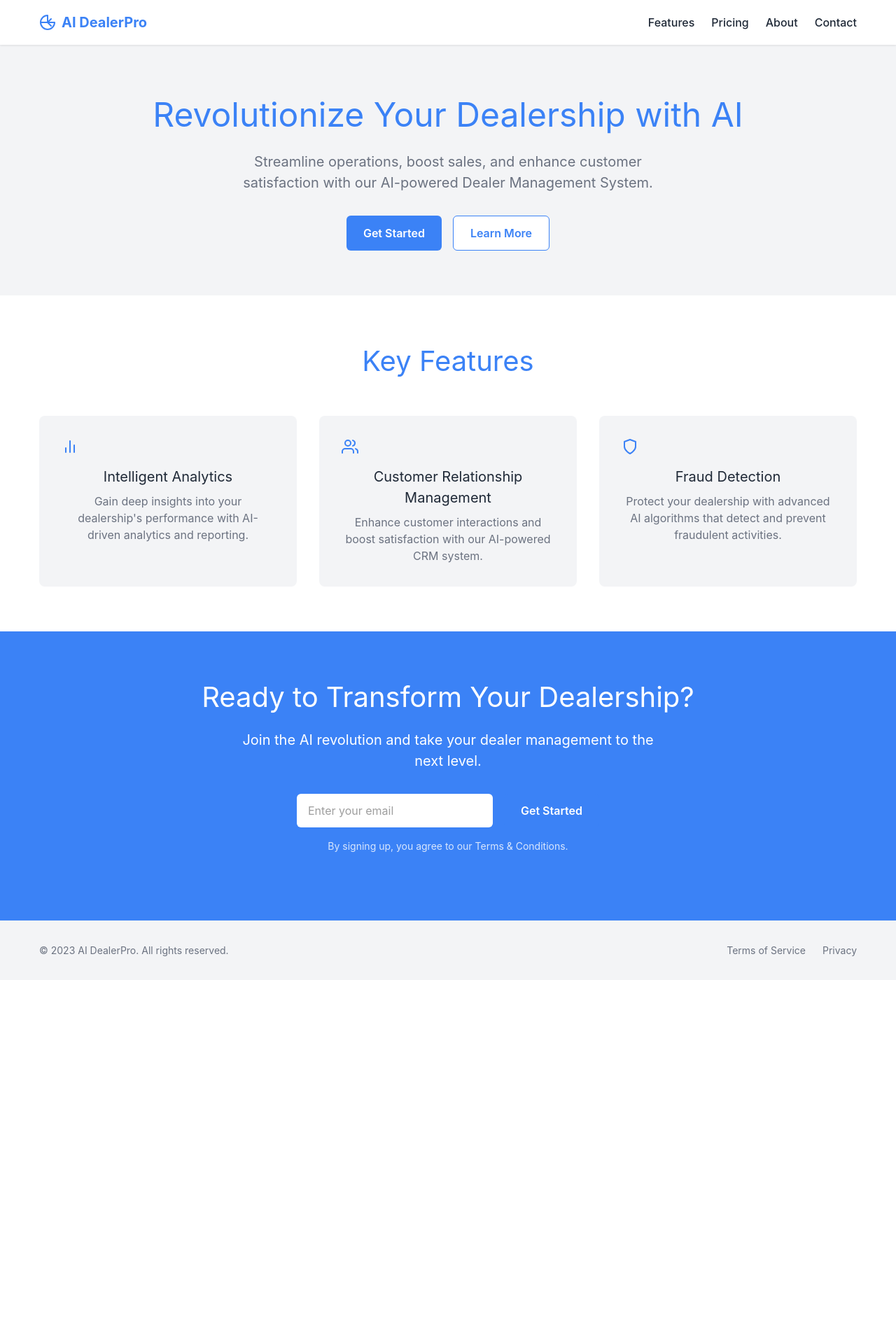
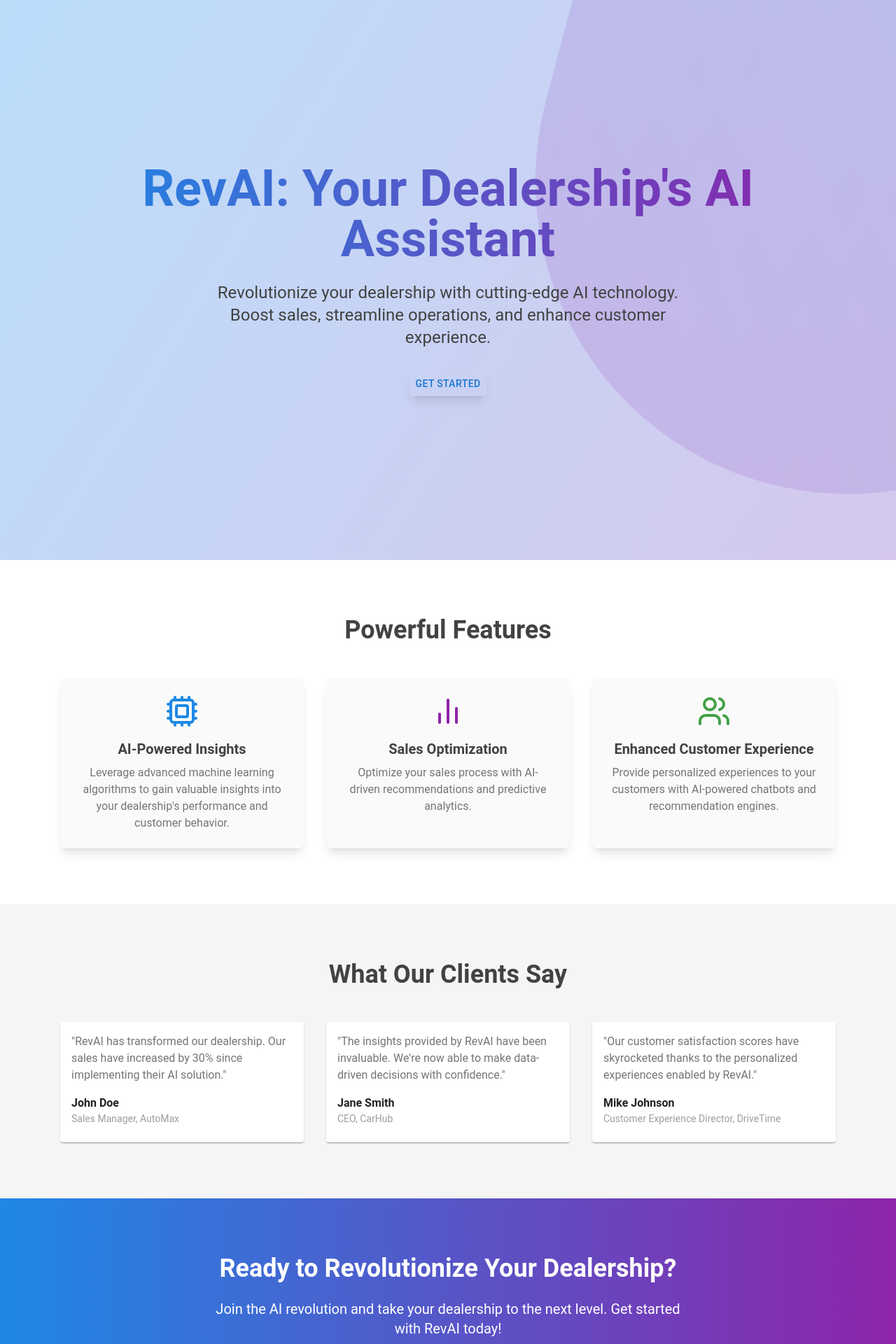
Before and after one commit to andersonasprilla/DealerServiceXpert-V2, a React (Vite) app in the folder client/: page / in a window 1280 px wide. Shown: the top 1920 px of the page at 70% size. Before the commit the page ends 1400 px from the top, so only its background shows below. Built offline with nearby package versions, Linux system fonts and the light colour scheme.

Commit message:
landingpage

```diff
--- a/client/package.json
+++ b/client/package.json
@@ -30,6 +30,7 @@
     "npm": "^10.8.0",
     "react": "^18.2.0",
     "react-dom": "^18.2.0",
+    "react-intersection-observer": "^9.15.0",
     "react-redux": "^9.1.2",
     "react-svg": "^16.1.34",
     "redux": "^5.0.1",
--- a/client/src/App.jsx
+++ b/client/src/App.jsx
@@ -44,26 +44,50 @@
 
 // export default App;
 
-import React from 'react';
-import Header from './components/Header';
-import Hero from './components/Hero';
-import Features from './components/Features';
-import CTA from './components/CTA';
-import Footer from './components/Footer';
-import './App.css';
+// import React from 'react';
+// import Header from './components/Header';
+// import Hero from './components/Hero';
+// import Features from './components/Features';
+// import CTA from './components/CTA';
+// import Footer from './components/Footer';
+// import './App.css';
 
-function App() {
+// function App() {
+//   return (
+//     <div className="App">
+//       <Header />
+//       <main>
+//         <Hero />
+//         <Features />
+//         <CTA />
+//       </main>
+//       <Footer />
+//     </div>
+//   );
+// }
+
+// export default App;
+
+
+
+import { motion } from 'framer-motion'
+import Hero from './components/Hero'
+import Features from './components/Features'
+import Testimonials from './components/Testimonials'
+import CTA from './components/CTA'
+
+export default function App() {
   return (
-    <div className="App">
-      <Header />
-      <main>
-        <Hero />
-        <Features />
-        <CTA />
-      </main>
-      <Footer />
-    </div>
-  );
+    <motion.div
+      initial={{ opacity: 0 }}
+      animate={{ opacity: 1 }}
+      transition={{ duration: 0.5 }}
+      className="min-h-screen bg-gradient-to-br from-blue-100 to-purple-100 text-gray-800"
+    >
+      <Hero />
+      <Features />
+      <Testimonials />
+      <CTA />
+    </motion.div>
+  )
 }
-
-export default App;
--- a/client/src/components/CTA.jsx
+++ b/client/src/components/CTA.jsx
@@ -1,17 +1,39 @@
-function CTA() {
-    return (
-      <section className="cta">
-        <div className="container">
-          <h2>Ready to Transform Your Dealership?</h2>
-          <p>Join the AI revolution and take your dealer management to the next level.</p>
-          <form className="cta-form">
-            <input type="email" placeholder="Enter your email" required />
-            <button type="submit" className="button primary">Get Started</button>
-          </form>
-          <p className="terms">By signing up, you agree to our Terms & Conditions.</p>
-        </div>
-      </section>
-    );
-  }
+import { motion } from 'framer-motion'
+import { useAnimations } from '../hooks/useAnimations'
+import { Button } from '@mui/material'
 
-  export default CTA;
+export default function CTA() {
+  const { ref, controls, variants } = useAnimations()
+
+  return (
+    <section ref={ref} className="py-20 bg-gradient-to-r from-blue-600 to-purple-600 text-white">
+      <div className="container mx-auto px-4 text-center">
+        <motion.h2
+          initial="hidden"
+          animate={controls}
+          variants={variants}
+          className="text-4xl font-bold mb-6"
+        >
+          Ready to Revolutionize Your Dealership?
+        </motion.h2>
+        <motion.p
+          initial="hidden"
+          animate={controls}
+          variants={variants}
+          className="text-xl mb-8 max-w-2xl mx-auto"
+        >
+          Join the AI revolution and take your dealership to the next level. Get started with RevAI today!
+        </motion.p>
+        <motion.div
+          initial="hidden"
+          animate={controls}
+          variants={variants}
+        >
+          <Button size="lg" className="bg-white text-blue-600 hover:bg-gray-100 font-bold py-3 px-6 rounded-full shadow-lg transition duration-300 ease-in-out transform hover:scale-105">
+            Schedule a Demo
+          </Button>
+        </motion.div>
+      </div>
+    </section>
+  )
+}
--- a/client/src/components/Features.jsx
+++ b/client/src/components/Features.jsx
@@ -1,56 +1,48 @@
+import { motion } from 'framer-motion'
+import { useAnimations } from '../hooks/useAnimations'
+import { Cpu, BarChart2, Users } from 'lucide-react'
 
-function FeatureCard({ icon, title, description }) {
+const features = [
+  {
+    icon: <Cpu className="w-12 h-12 text-blue-600" />,
+    title: 'AI-Powered Insights',
+    description: 'Leverage advanced machine learning algorithms to gain valuable insights into your dealership\'s performance and customer behavior.',
+  },
+  {
+    icon: <BarChart2 className="w-12 h-12 text-purple-600" />,
+    title: 'Sales Optimization',
+    description: 'Optimize your sales process with AI-driven recommendations and predictive analytics.',
+  },
+  {
+    icon: <Users className="w-12 h-12 text-green-600" />,
+    title: 'Enhanced Customer Experience',
+    description: 'Provide personalized experiences to your customers with AI-powered chatbots and recommendation engines.',
+  },
+]
+
+export default function Features() {
+  const { ref, controls, variants } = useAnimations()
+
   return (
-    <div className="feature-card">
-      <div className="icon">{icon}</div>
-      <h3>{title}</h3>
-      <p>{description}</p>
-    </div>
-  );
-}
-
-function Features() {
-  return (
-    <section className="features" id="features">
-      <div className="container">
-        <h2>Key Features</h2>
-        <div className="feature-grid">
-          <FeatureCard
-            icon={
-              <svg viewBox="0 0 24 24" width="24" height="24" stroke="currentColor" strokeWidth="2" fill="none" strokeLinecap="round" strokeLinejoin="round">
-                <line x1="18" y1="20" x2="18" y2="10"></line>
-                <line x1="12" y1="20" x2="12" y2="4"></line>
-                <line x1="6" y1="20" x2="6" y2="14"></line>
-              </svg>
-            }
-            title="Intelligent Analytics"
-            description="Gain deep insights into your dealership's performance with AI-driven analytics and reporting."
-          />
-          <FeatureCard
-            icon={
-              <svg viewBox="0 0 24 24" width="24" height="24" stroke="currentColor" strokeWidth="2" fill="none" strokeLinecap="round" strokeLinejoin="round">
-                <path d="M17 21v-2a4 4 0 0 0-4-4H5a4 4 0 0 0-4 4v2"></path>
-                <circle cx="9" cy="7" r="4"></circle>
-                <path d="M23 21v-2a4 4 0 0 0-3-3.87"></path>
-                <path d="M16 3.13a4 4 0 0 1 0 7.75"></path>
-              </svg>
-            }
-            title="Customer Relationship Management"
-            description="Enhance customer interactions and boost satisfaction with our AI-powered CRM system."
-          />
-          <FeatureCard
-            icon={
-              <svg viewBox="0 0 24 24" width="24" height="24" stroke="currentColor" strokeWidth="2" fill="none" strokeLinecap="round" strokeLinejoin="round">
-                <path d="M12 22s8-4 8-10V5l-8-3-8 3v7c0 6 8 10 8 10z"></path>
-              </svg>
-            }
-            title="Fraud Detection"
-            description="Protect your dealership with advanced AI algorithms that detect and prevent fraudulent activities."
-          />
+    <section ref={ref} className="py-20 bg-white">
+      <div className="container mx-auto px-4">
+        <h2 className="text-4xl font-bold text-center mb-12">Powerful Features</h2>
+        <div className="grid grid-cols-1 md:grid-cols-3 gap-8">
+          {features.map((feature, index) => (
+            <motion.div
+              key={index}
+              initial="hidden"
+              animate={controls}
+              variants={variants}
+              className="bg-gray-50 p-6 rounded-lg shadow-lg hover:shadow-xl transition duration-300 ease-in-out transform hover:-translate-y-2"
+            >
+              <div className="flex justify-center mb-4">{feature.icon}</div>
+              <h3 className="text-xl font-semibold text-center mb-2">{feature.title}</h3>
+              <p className="text-gray-600 text-center">{feature.description}</p>
+            </motion.div>
+          ))}
         </div>
       </div>
     </section>
-  );
+  )
 }
-
-export default Features;
--- a/client/src/components/Footer.jsx
+++ /dev/null
@@ -1,15 +0,0 @@
-function Footer() {
-  return (
-    <footer className="footer">
-      <div className="container">
-        <p>&copy; 2023 AI DealerPro. All rights reserved.</p>
-        <nav>
-          <a href="/terms">Terms of Service</a>
-          <a href="/privacy">Privacy</a>
-        </nav>
-      </div>
-    </footer>
-  );
-}
-
-export default Footer;
--- a/client/src/components/Header.jsx
+++ /dev/null
@@ -1,25 +0,0 @@
-function Header() {
-  return (
-    <header className="header">
-      <div className="container">
-        <a href="/" className="logo">
-          <svg viewBox="0 0 24 24" width="24" height="24" stroke="currentColor" strokeWidth="2" fill="none" strokeLinecap="round" strokeLinejoin="round">
-            <path d="M12 2a10 10 0 1 0 10 10H12V2z"></path>
-            <path d="M12 12L2 12"></path>
-            <path d="M12 12L17 7"></path>
-            <path d="M12 12L17 17"></path>
-          </svg>
-          <span>AI DealerPro</span>
-        </a>
-        <nav>
-          <a href="#features">Features</a>
-          <a href="#pricing">Pricing</a>
-          <a href="#about">About</a>
-          <a href="#contact">Contact</a>
-        </nav>
-      </div>
-    </header>
-  );
-}
-
-export default Header;
--- a/client/src/components/Hero.jsx
+++ b/client/src/components/Hero.jsx
@@ -1,16 +1,52 @@
-function Hero() {
+import { motion } from 'framer-motion'
+import { useAnimations } from '../hooks/useAnimations'
+import { Button } from '@mui/material'
+
+export default function Hero() {
+  const { ref, controls, variants } = useAnimations()
+
   return (
-    <section className="hero">
-      <div className="container">
-        <h1>Revolutionize Your Dealership with AI</h1>
-        <p>Streamline operations, boost sales, and enhance customer satisfaction with our AI-powered Dealer Management System.</p>
-        <div className="cta-buttons">
-          <button className="button primary">Get Started</button>
-          <button className="button secondary">Learn More</button>
-        </div>
+    <section ref={ref} className="relative h-screen flex items-center justify-center overflow-hidden">
+      <div className="container mx-auto px-4 z-10">
+        <motion.h1
+          initial="hidden"
+          animate={controls}
+          variants={variants}
+          className="text-5xl md:text-7xl font-bold text-center mb-6 bg-clip-text text-transparent bg-gradient-to-r from-blue-600 to-purple-600"
+        >
+          RevAI: Your Dealership's AI Assistant
+        </motion.h1>
+        <motion.p
+          initial="hidden"
+          animate={controls}
+          variants={variants}
+          className="text-xl md:text-2xl text-center mb-8 max-w-2xl mx-auto"
+        >
+          Revolutionize your dealership with cutting-edge AI technology. Boost sales, streamline operations, and enhance customer experience.
+        </motion.p>
+        <motion.div
+          initial="hidden"
+          animate={controls}
+          variants={variants}
+          className="flex justify-center"
+        >
+          <Button size="lg" className="bg-blue-600 hover:bg-blue-700 text-white font-bold py-3 px-6 rounded-full shadow-lg transition duration-300 ease-in-out transform hover:scale-105">
+            Get Started
+          </Button>
+        </motion.div>
       </div>
+      <motion.div
+        animate={{
+          scale: [1, 1.2, 1],
+          rotate: [0, 180, 360],
+        }}
+        transition={{
+          duration: 20,
+          ease: "linear",
+          repeat: Infinity,
+        }}
+        className="absolute -top-1/2 -right-1/2 w-full h-full bg-gradient-to-br from-blue-400 to-purple-400 rounded-full opacity-20 z-0"
+      />
     </section>
-  );
+  )
 }
-
-export default Hero;
--- /dev/null
+++ b/client/src/components/Testimonials.jsx
@@ -0,0 +1,51 @@
+import { motion } from 'framer-motion'
+import { useAnimations } from '../hooks/useAnimations'
+import { Card, CardContent } from '@mui/material'
+
+const testimonials = [
+  {
+    quote: "RevAI has transformed our dealership. Our sales have increased by 30% since implementing their AI solution.",
+    author: "John Doe",
+    position: "Sales Manager, AutoMax"
+  },
+  {
+    quote: "The insights provided by RevAI have been invaluable. We're now able to make data-driven decisions with confidence.",
+    author: "Jane Smith",
+    position: "CEO, CarHub"
+  },
+  {
+    quote: "Our customer satisfaction scores have skyrocketed thanks to the personalized experiences enabled by RevAI.",
+    author: "Mike Johnson",
+    position: "Customer Experience Director, DriveTime"
+  }
+]
+
+export default function Testimonials() {
+  const { ref, controls, variants } = useAnimations()
+
+  return (
+    <section ref={ref} className="py-20 bg-gray-100">
+      <div className="container mx-auto px-4">
+        <h2 className="text-4xl font-bold text-center mb-12">What Our Clients Say</h2>
+        <div className="grid grid-cols-1 md:grid-cols-3 gap-8">
+          {testimonials.map((testimonial, index) => (
+            <motion.div
+              key={index}
+              initial="hidden"
+              animate={controls}
+              variants={variants}
+            >
+              <Card className="h-full">
+                <CardContent className="p-6">
+                  <p className="text-gray-600 mb-4">"{testimonial.quote}"</p>
+                  <p className="font-semibold">{testimonial.author}</p>
+                  <p className="text-sm text-gray-500">{testimonial.position}</p>
+                </CardContent>
+              </Card>
+            </motion.div>
+          ))}
+        </div>
+      </div>
+    </section>
+  )
+}
--- /dev/null
+++ b/client/src/hooks/useAnimations.js
@@ -0,0 +1,19 @@
+import { useAnimation } from 'framer-motion'
+import { useInView } from 'react-intersection-observer'
+import { useEffect } from 'react'
+
+export const useAnimations = () => {
+  const controls = useAnimation()
+  const [ref, inView] = useInView()
+
+  useEffect(() => {
+    if (inView) {
+      controls.start('visible')
+    }
+  }, [controls, inView])
+
+  return { ref, controls, variants: {
+    visible: { opacity: 1, scale: 1, y: 0 },
+    hidden: { opacity: 0, scale: 0.8, y: 50 }
+  }}
+}
```
Also changed, not shown: 1 other file (tests, documents, lock files or other folders).
